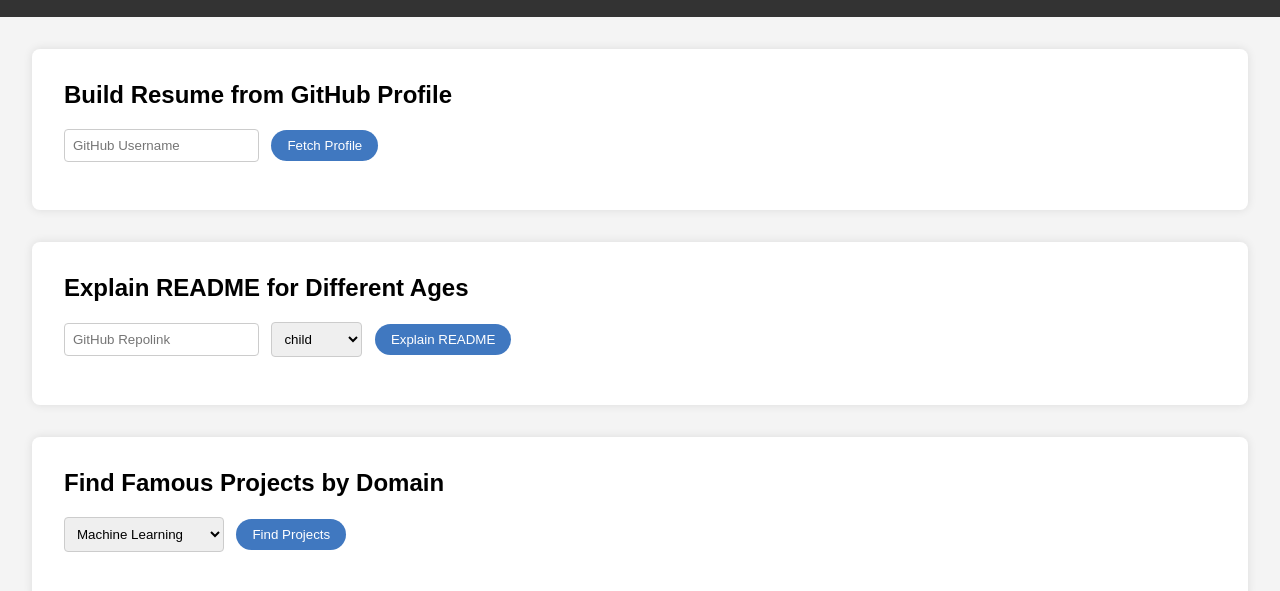
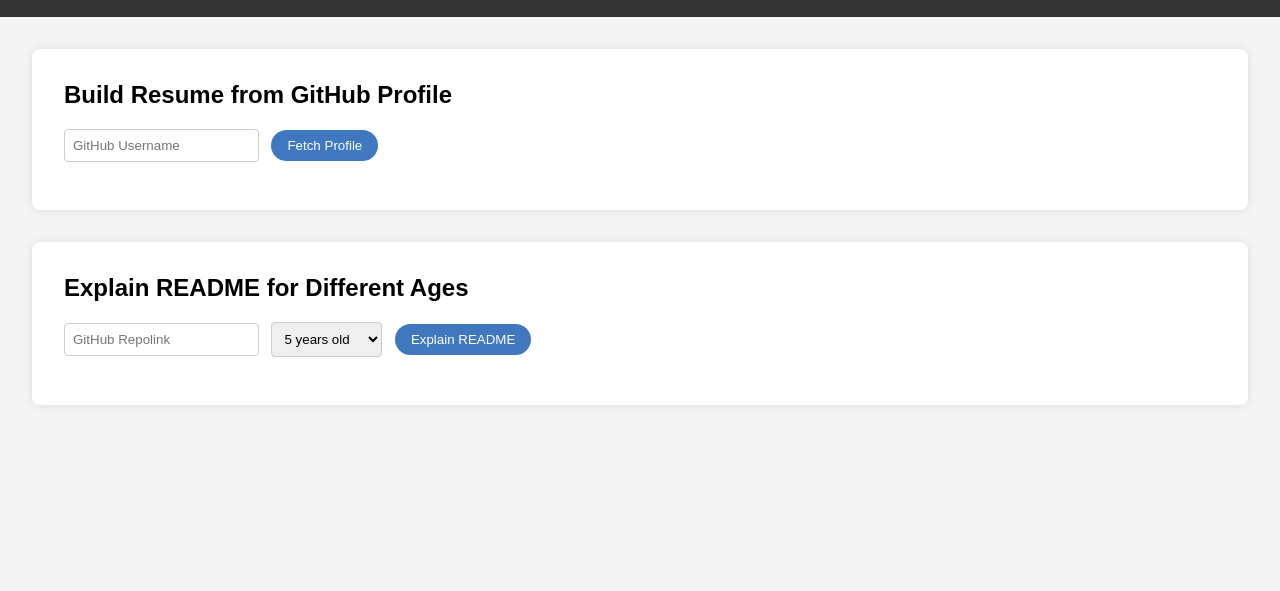
Before and after one commit to midnightcoder04/SHN1_Github-API, a website: page index.html in a window 1280 px wide. Shown: the part 95-686 px from the top of the page. Drawn offline with Linux system fonts and the light colour scheme.

Commit message:
Idk what's happening
Hmm

```diff
--- a/index.html
+++ b/index.html
@@ -26,10 +26,12 @@
             <form id="readme-form">
                 <input type="link" id="readme" placeholder="GitHub Repolink" required>
                 <select id="age-group" required>
-                    <option value="child">child</option>
-                    <option value="teenager">teenager</option>
-                    <option value="adult">adult</option>
-                    <option value="zombie">zombie</option>
+                    <option value="5yr">5 years old</option>
+                    <option value="10yr">10 years old</option>
+                    <option value="15yr">15 years old</option>
+                    <option value="20yr">20 years old</option>
+                    <option value="30yr">30 years old</option>
+                    <option value="50yr">50 years old</option>
                 </select>
                 <button type="submit">Explain README</button>
             </form>
@@ -37,20 +39,10 @@
             <div id="readme-explanation"></div>
         </section>
 
-        <section id="famous-projects">
-            <h2>Find Famous Projects by Domain</h2>
-            <form id="projects-form">
-                <select id="domain" required>
-                    <option value="machine-learning">Machine Learning</option>
-                    <option value="web-development">Web Development</option>
-                    <option value="data-science">Data Science</option>
-                    <option value="mobile-development">Mobile Development</option>
-                </select>
-                <button type="submit">Find Projects</button>
-            </form>
-            <div id="projects"></div>
-        </section>
+        <div id="projects"></div>
+
     </main>
+
     <script type="module" src="script.js"></script>
 </body>
 </html>
```
